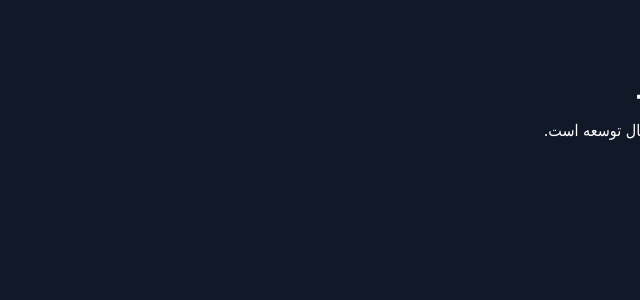
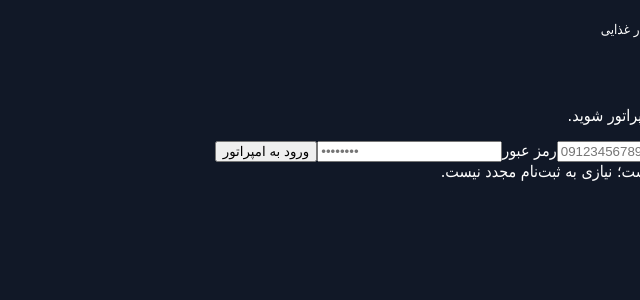
Before and after one commit to rzam4730-rgb/Emperator, a React (Vite) app in the folder frontend-react/: page / in a window 1280 px wide. Shown: the top 300 px of the page, without its empty margins (640-1280 px from the left). Built offline with nearby package versions, Linux system fonts and the light colour scheme; no server answers.

Commit message:
Implement React authentication core: frontend-react/src/App.jsx

```diff
--- a/frontend-react/src/App.jsx
+++ b/frontend-react/src/App.jsx
@@ -1,5 +1,4 @@
-import React from 'react';
-
-export default function App(){
- return <div className="app"><h1>امپراتور</h1><p>نسخه React در حال توسعه است.</p></div>
-}
+import React,{useState} from 'react';import {AuthProvider,useAuth} from './auth/AuthProvider.jsx';import Login from './pages/Login.jsx';import Register from './pages/Register.jsx';
+function Dashboard(){const{user,signOut}=useAuth();const name=user?.first_name?(user.first_name+' '+(user.last_name||'')):(user?.phone||'کاربر');return <div className="app-shell" dir="rtl"><header className="topbar"><div className="brand"><span>♛</span><div><b>امپراتور</b><small>مدیریت هوشمند کسب‌وکار غذایی</small></div></div><div className="userbar"><span>{name}</span><button onClick={signOut}>خروج</button></div></header><main className="content"><div className="page-head"><div><h1>داشبورد مدیریت</h1><p>به پنل مدیریت امپراتور خوش آمدید.</p></div><button className="primary">＋ ثبت سفارش جدید</button></div><div className="stats"><div className="stat-card"><small>فروش امروز</small><b>—</b></div><div className="stat-card"><small>سفارش‌های امروز</small><b>—</b></div><div className="stat-card"><small>مشتریان فعال</small><b>—</b></div><div className="stat-card"><small>هشدار موجودی</small><b>—</b></div></div></main></div>}
+function Root(){const[registerMode,setRegisterMode]=useState(false);const{isAuthenticated}=useAuth();if(isAuthenticated)return <Dashboard/>;return registerMode?<><Register/><button className="auth-switch" onClick={()=>setRegisterMode(false)}>ورود به حساب</button></>:<><Login/><button className="auth-switch" onClick={()=>setRegisterMode(true)}>حساب ندارید؟ ثبت‌نام کنید</button></>}
+export default function App(){return <AuthProvider><Root/></AuthProvider>}
```
